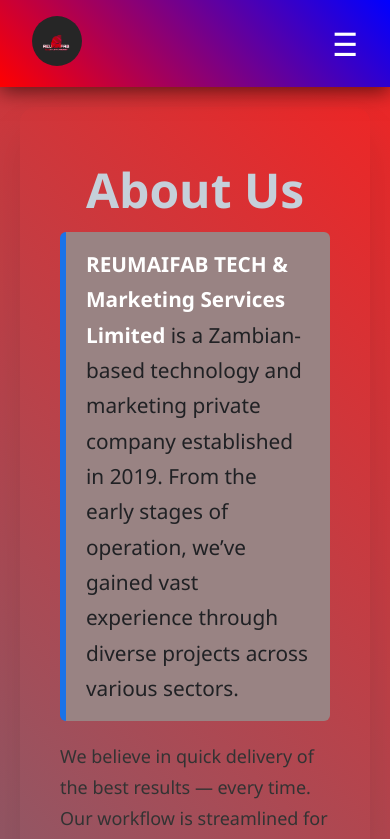
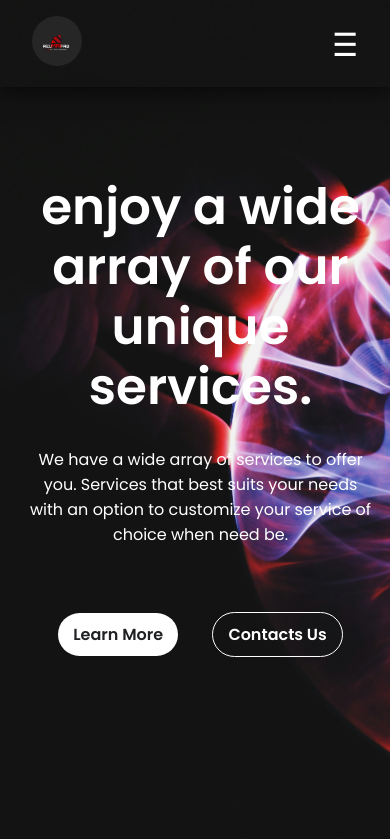
Before and after one commit to Keke45/NewReumaifabSite, a plain HTML site: page index.html in a window 390 px wide. Shown: the top 839 px of the page. Drawn offline with nearby package versions, Linux system fonts and the light colour scheme.

Commit message:
hero section

```diff
--- a/index.html
+++ b/index.html
@@ -4,6 +4,7 @@
     <meta charset="UTF-8" />
     <meta name="viewport" content="width=device-width, initial-scale=1.0"/>
     <title>Reumaifab</title>
+    <link href="https://fonts.googleapis.com/css2?family=Poppins:wght@400;600&display=swap" rel="stylesheet">
 
     <link rel="stylesheet" href="styles.css" />
     <!-- AOS (Animate On Scroll) library for animations -->
@@ -14,8 +15,12 @@
 </head>
 <body>
 
-    <!-- ✅ Navigation Bar -->
-    <nav class="navbar">
+
+
+    <!-- Hero Section -->
+    <section id="hero">
+      <!-- ✅ Navigation Bar -->
+      <nav class="navbar">
         <div>
             <img src="Assets/logo2.png" alt="Reumaifab Logo" class="logo" style="height:50px; width:auto; border-radius: 50px; object-fit:contain;">
         </div>
@@ -30,7 +35,22 @@
             <li><a href="#">Services</a></li>
             <li><a href="#">Contact</a></li>
         </ul>
-    </nav>
+      </nav>
+
+      <div class="hero-box">
+        <h1 class="hero-heading">
+          enjoy a wide array of our unique services.
+        </h1>
+        <p class="hero-desc">
+          We have a wide array of services to offer you. Services that best suits your needs with an option to customize your service of choice when need be.
+        </p>
+
+        <div class="hero-btn">
+          <a href="#" class="hero-btn-1">Learn More</a>
+          <a href="#" class="hero-btn-2">Contacts Us</a>
+        </div>
+      </div>
+    </section>
 
     <!-- ✅ About Section -->
     <section class="about-section">
--- a/styles.css
+++ b/styles.css
@@ -11,9 +11,19 @@ body {
     backdrop-filter: blur(4px);
     font-family: Arial, sans-serif;
 }
+#hero{
+  width: 100%;
+  height: 100vh;
+  background: url(Assets/hero.jpg);
+  background-position: center;
+  background-repeat: no-repeat;
+  background-size: cover;
+}
+
+
 
 .navbar {
-  background: linear-gradient(45deg, red, blue);
+  /*background: linear-gradient(45deg, red, blue);*/
   padding: 1rem 2rem;
   display: flex;
   justify-content: space-between;
@@ -23,6 +33,7 @@ body {
   z-index: 999;
   box-shadow: 0 4px 20px rgba(0, 0, 0, 0.6);
   animation: slideIn 1s ease-in-out;
+  width: 100%;
 }
 
 @keyframes slideIn {
@@ -98,7 +109,7 @@ body {
     position: absolute;
     top: 100%;
     left: 0;
-    background: linear-gradient(135deg, red, blue);
+    /*background: linear-gradient(135deg, red, blue);*/
     width: 100%;
     flex-direction: column;
     align-items: center;
@@ -121,6 +132,8 @@ body {
   .hamburger {
     display: block;
   }
+
+
 }
 
 @keyframes fadeIn {
@@ -131,6 +144,98 @@ body {
   to {
     opacity: 1;
     transform: translateY(0);
+  }
+}
+
+.hero-box{
+  width: 50%;
+  margin-top: 120px;
+  margin-left: 25PX;
+}
+
+.hero-box .hero-heading{
+  color: #ffffff;
+  font-size: 50px;
+  line-height: 65px;
+  font-family: 'Poppins', sans-serif;
+
+}
+
+.hero-box .hero-desc{
+  color: #ffffff;
+  font-size: 18px;
+  line-height: 27px;
+  padding: 30px 0;
+  font-family: 'Poppins', sans-serif;
+}
+
+.hero-box .hero-btn{
+  margin-top: 60px;
+  font-family: 'Poppins', sans-serif;
+}
+
+.hero-box .hero-btn a{
+  text-decoration: none;
+}
+
+.hero-box .hero-btn-1{
+  background: #ffffff;
+  margin-right: 30px;
+  padding: 15px 40px;
+  border-radius: 50px;
+  color: #202124;
+  font-weight: 600;
+
+}
+
+.hero-box .hero-btn-1:hover {
+  background: rgb(255, 255, 255, 0.2);
+  color: #ffffff;
+}
+
+.hero-box .hero-btn-2 {
+  background: transparent;
+  border: 1px solid #ffffff;
+  padding: 15px 40px;
+  border-radius: 50px;
+  font-weight: 600;
+}
+
+.hero-box .hero-btn-2:hover {
+  background-color: #ffffff;
+  color: #0d0e0e;
+}
+
+@media (max-width: 1100px) {
+  .hero-box {
+    width: 90%;
+    margin-top: 90px;
+    justify-content: center;
+    text-align: center;
+  }
+
+  .hero-box .hero-heading {
+    font-size: 50px;
+    line-height: 60px;
+  }
+
+  .hero-box .hero-desc {
+    font-size: 16px;
+    line-height: 25px;
+  }
+
+  .hero-box .hero-btn {
+    margin-top: 45px;
+  }
+
+  .hero-box .hero-btn-1{
+    padding: 10px 15px;
+    font-size: 16px;
+  }
+
+  .hero-box .hero-btn-2 {
+    padding: 10px 15px;
+    font-size: 16px;
   }
 }
 
```
Also changed, not shown: Assets/hero.jpg (added).
